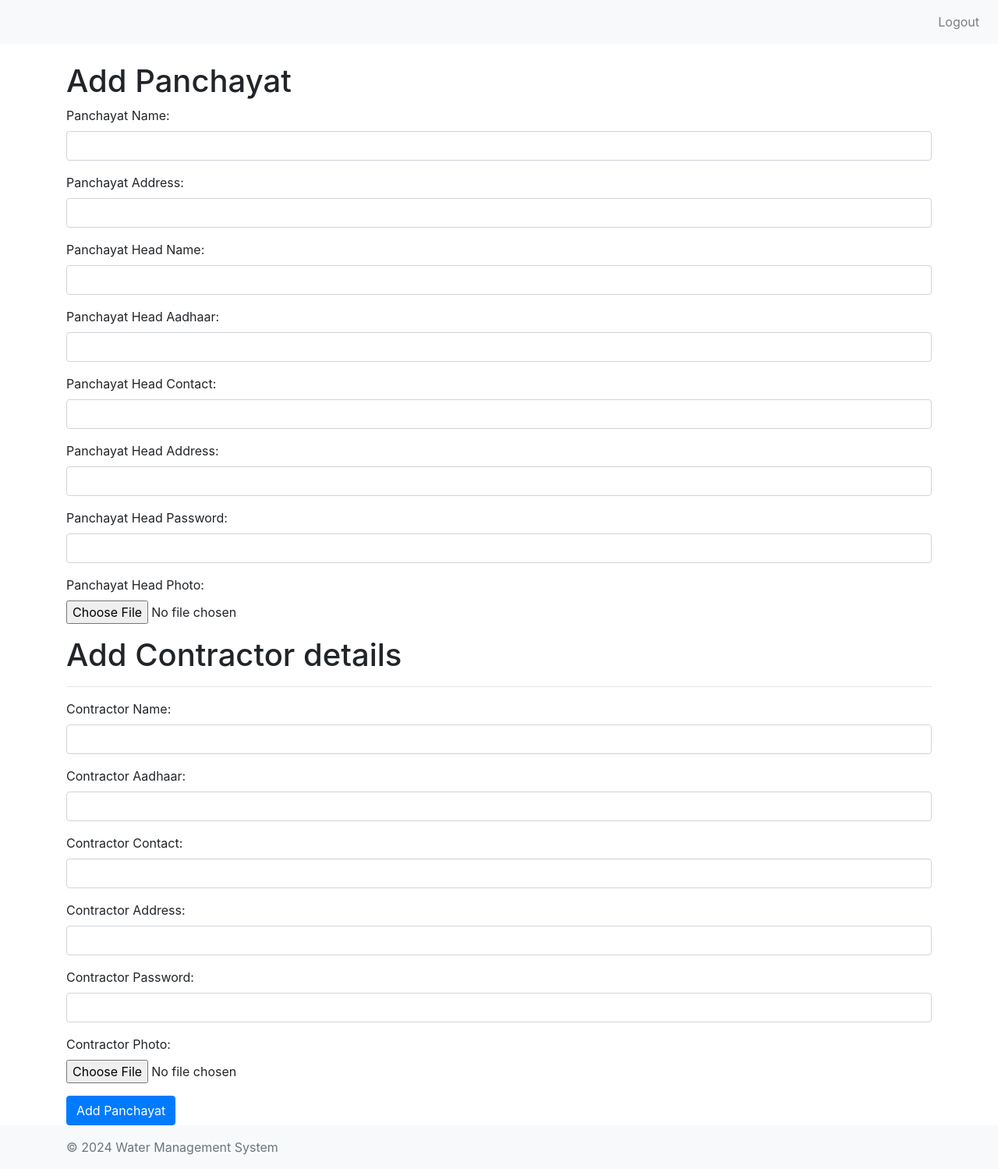
After one commit to bhaskar-nie/Dhulikona_Project, a Django app: page /add-panchayat/ in a window 1280 px wide. The commit adds this page. Shown: the whole page at 78% size. Run offline with Django 5.2, Linux system fonts and the light colour scheme; a user stored in the database is signed in; some libraries are stand-ins or nearby versions.

Commit message:
make panchayat_management

```diff
--- a/dhulikona_project/urls.py
+++ b/dhulikona_project/urls.py
@@ -33,6 +33,9 @@ urlpatterns = [
     path('panchayat-head-mgmt/', panchayatheadmgmt, name="panchayatheadmgmt"),
     path('toggle-panchayat-head/<int:head_id>/', toggle_panchayat_head_status, name='toggle_panchayat_head_status'),
     path('update-panchayat-head/<int:panchayat_id>/', update_panchayat_head, name='update_panchayat_head'),
+    path('gram-panchayat-management/', gram_panchayat_management, name='gram_panchayat_management'),
+    path('add-panchayat/', add_panchayat, name='add_panchayat'),
+    path('assign-panchayat-head/<int:panchayat_id>/', assign_panchayat_head, name='assign_panchayat_head'),
 ]
 
 # Part A for static files
--- a/water_management/models.py
+++ b/water_management/models.py
@@ -7,6 +7,7 @@ class Person(models.Model):
     ROLE_CHOICES = [
         ('panchayathead', 'Panchayat Head'),
         ('consumer', 'Consumer'),
+        ('contractor', 'Contractor'),
     ]
 
     person_name = models.CharField(max_length=100)
--- /dev/null
+++ b/water_management/templates/add_panchayat.html
@@ -0,0 +1,101 @@
+<!DOCTYPE html>
+<html lang="en">
+<head>
+    <meta charset="UTF-8">
+    <meta name="viewport" content="width=device-width, initial-scale=1.0">
+    <title>Add Panchayat</title>
+    <!-- Bootstrap CSS -->
+    <link href="https://stackpath.bootstrapcdn.com/bootstrap/4.5.2/css/bootstrap.min.css" rel="stylesheet">
+</head>
+<body>
+    <!-- Navbar -->
+    <nav class="navbar navbar-expand-lg navbar-light bg-light">
+        <div class="collapse navbar-collapse" id="navbarNav">
+            <ul class="navbar-nav ml-auto">
+                <li class="nav-item">
+                    <a class="nav-link" href="{% url 'logoutuser' %}">Logout</a>
+                </li>
+            </ul>
+        </div>
+    </nav>
+
+    <div class="container mt-4">
+        <h1>Add Panchayat</h1>
+        <form method="post" enctype="multipart/form-data">
+            {% csrf_token %}
+            <div class="form-group">
+                <label for="panchayat_name">Panchayat Name:</label>
+                <input type="text" class="form-control" id="panchayat_name" name="panchayat_name" required>
+            </div>
+            <div class="form-group">
+                <label for="panchayat_address">Panchayat Address:</label>
+                <input type="text" class="form-control" id="panchayat_address" name="panchayat_address" required>
+            </div>
+            <div class="form-group">
+                <label for="head_name">Panchayat Head Name:</label>
+                <input type="text" class="form-control" id="head_name" name="head_name" required>
+            </div>
+            <div class="form-group">
+                <label for="head_aadhaar">Panchayat Head Aadhaar:</label>
+                <input type="text" class="form-control" id="head_aadhaar" name="head_aadhaar" required>
+            </div>
+            <div class="form-group">
+                <label for="head_contact">Panchayat Head Contact:</label>
+                <input type="text" class="form-control" id="head_contact" name="head_contact" required>
+            </div>
+            <div class="form-group">
+                <label for="head_address">Panchayat Head Address:</label>
+                <input type="text" class="form-control" id="head_address" name="head_address" required>
+            </div>
+            <div class="form-group">
+                <label for="head_password">Panchayat Head Password:</label>
+                <input type="password" class="form-control" id="head_password" name="head_password" required>
+            </div>
+            <div class="form-group">
+                <label for="head_photo">Panchayat Head Photo:</label>
+                <input type="file" class="form-control-file" id="head_photo" name="head_photo" accept="image/*">
+            </div>
+            <h1>Add Contractor details</h1>
+            <hr>
+            <div class="form-group">
+                <label for="contractor_name">Contractor Name:</label>
+                <input type="text" class="form-control" id="contractor_name" name="contractor_name" required>
+            </div>
+            <div class="form-group">
+                <label for="contractor_aadhaar">Contractor Aadhaar:</label>
+                <input type="text" class="form-control" id="contractor_aadhaar" name="contractor_aadhaar" required>
+            </div>
+            <div class="form-group">
+                <label for="contractor_contact">Contractor Contact:</label>
+                <input type="text" class="form-control" id="contractor_contact" name="contractor_contact" required>
+            </div>
+            <div class="form-group">
+                <label for="contractor_address">Contractor Address:</label>
+                <input type="text" class="form-control" id="contractor_address" name="contractor_address" required>
+            </div>
+            <div class="form-group">
+                <label for="contractor_password">Contractor Password:</label>
+                <input type="password" class="form-control" id="contractor_password" name="contractor_password" required>
+            </div>
+            <div class="form-group">
+                <label for="contractor_photo">Contractor Photo:</label>
+                <input type="file" class="form-control-file" id="contractor_photo" name="contractor_photo" accept="image/*">
+            </div>
+            <button type="submit" class="btn btn-primary">Add Panchayat</button>
+        </form>
+    </div>
+
+    <!-- Footer -->
+    <footer class="footer mt-auto py-3 bg-light">
+        <div class="container">
+            <span class="text-muted">© 2024 Water Management System</span>
+        </div>
+    </footer>
+
+    <!-- Bootstrap JS and dependencies -->
+    <script src="https://code.jquery.com/jquery-3.5.1.slim.min.js"></script>
+    <script src="https://cdn.jsdelivr.net/npm/@popperjs/core@2.5.3/dist/umd/popper.min.js"></script>
+    <script src="https://stackpath.bootstrapcdn.com/bootstrap/4.5.2/js/bootstrap.min.js"></script>
+</body>
+
+</html>
--- a/water_management/templates/adminsite.html
+++ b/water_management/templates/adminsite.html
@@ -65,7 +65,7 @@
                     <div class="card-body">
                         <h5 class="card-title">Manage Gram Panchayat</h5>
                         <p class="card-text">Add, Update, or Delete Gram Panchayats.</p>
-                        <a href="#" class="btn btn-primary">Go to Gram Panchayat Management</a>
+                        <a href="{% url 'gram_panchayat_management' %}" class="btn btn-primary">Go to Gram Panchayat Management</a>
                     </div>
                 </div>
             </div>
--- a/water_management/views.py
+++ b/water_management/views.py
@@ -204,3 +204,105 @@ def update_panchayat_head(request, panchayat_id):
         'panchayat': panchayat
     }
     return render(request, 'update_panchayat_head.html', context)
+
+@login_required(login_url="portal/login/")
+def gram_panchayat_management(request):
+    panchayats = GramPanchayat.objects.all()
+    context = {
+        'panchayats': panchayats
+    }
+    return render(request, 'gram_panchayat_management.html', context)
+
+@login_required(login_url="portal/login/")
+def add_panchayat(request):
+    if request.method == 'POST':
+        panchayat_name = request.POST.get('panchayat_name')
+        panchayat_address = request.POST.get('panchayat_address')
+
+        head_name = request.POST.get('head_name')
+        head_aadhaar = request.POST.get('head_aadhaar')
+        head_contact = request.POST.get('head_contact')
+        head_address = request.POST.get('head_address')
+        head_password = request.POST.get('head_password')
+        head_photo = request.FILES.get('head_photo')
+
+        contractor_name = request.POST.get('contractor_name')
+        contractor_aadhaar = request.POST.get('contractor_aadhaar')
+        contractor_contact = request.POST.get('contractor_contact')
+        contractor_address = request.POST.get('contractor_address')
+        contractor_password = request.POST.get('contractor_password')
+        contractor_photo = request.FILES.get('contractor_photo')
+
+        # Create Panchayat
+        new_panchayat = GramPanchayat.objects.create(
+            panchayat_name=panchayat_name,
+            panchayat_address=panchayat_address,
+        )
+
+        # Create Panchayat Head
+        panchayat_head = Person.objects.create(
+            person_name=head_name,
+            aadhaar=head_aadhaar,
+            contact=head_contact,
+            address=head_address,
+            password=head_password,
+            person_role='panchayathead',
+            is_enabled=True,
+            photo=head_photo,
+            gram_panchayat=new_panchayat  # Assigning the created panchayat to the head
+        )
+
+        # Create Contractor
+        contractor_person = Person.objects.create(
+            person_name=contractor_name,
+            aadhaar=contractor_aadhaar,
+            contact=contractor_contact,
+            address=contractor_address,
+            password=contractor_password,
+            person_role='contractor',
+            is_enabled=True,
+            photo=contractor_photo,
+            gram_panchayat=new_panchayat  # Assigning the created panchayat to the contractor
+        )
+
+        contractor = Contractor.objects.create(contractor_detail=contractor_person)
+
+        # Update Panchayat with head and contractor
+        new_panchayat.panchayat_head = panchayat_head
+        new_panchayat.contractor = contractor
+        new_panchayat.save()
+
+        messages.success(request, 'New Panchayat added successfully.')
+        return redirect('gram_panchayat_management')
+
+    return render(request, 'add_panchayat.html')
+
+@login_required(login_url="portal/login/")
+def assign_panchayat_head(request, panchayat_id):
+    panchayat = get_object_or_404(GramPanchayat, id=panchayat_id)
+
+    if request.method == 'POST':
+        head_id = request.POST.get('head_id')
+        password = request.POST.get('password')
+
+        if head_id and password:
+            head = get_object_or_404(Person, id=head_id)
+            head.password = password
+            head.person_role = 'panchayathead'
+            head.gram_panchayat = panchayat
+            head.is_enabled = True
+            head.save()
+
+            panchayat.panchayat_head = head
+            panchayat.save()
+
+            messages.success(request, 'Panchayat Head assigned successfully.')
+            return redirect('gram_panchayat_management')
+
+        messages.error(request, 'Please provide a valid head ID and password.')
+
+    context = {
+        'panchayat': panchayat,
+        'residents': panchayat.residents.filter(person_role='consumer')
+    }
+    return render(request, 'assign_panchayat_head.html', context)
```
Also changed, not shown: water_management/templates/assign_panchayat_head.html (added, +54 -0 lines), water_management/templates/gram_panchayat_management.html (added, +66 -0 lines), db.sqlite3, public/static/profile_image/BamBahadur.avif (added), water_management/migrations/0008_alter_person_person_role.py (added).
